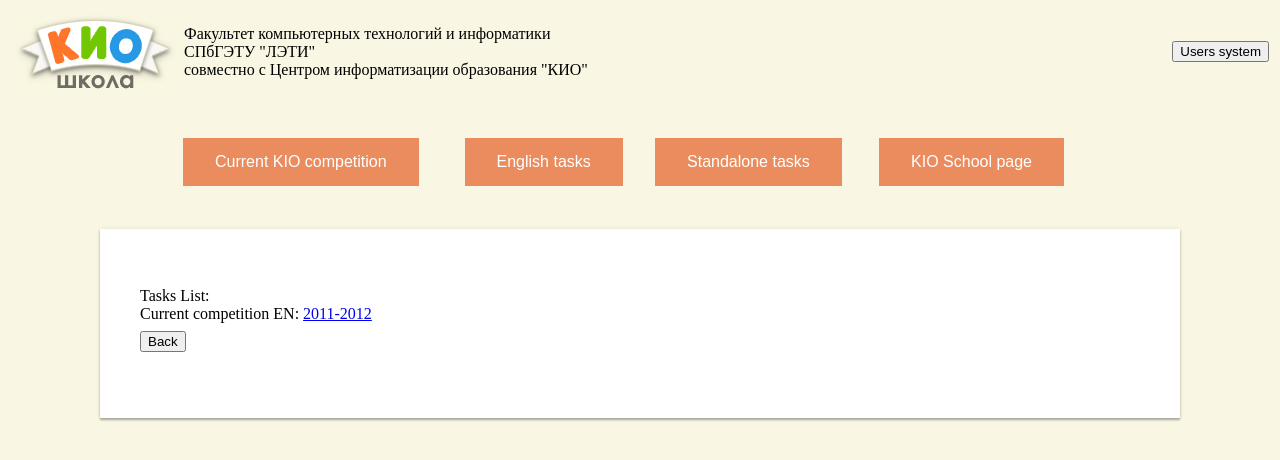
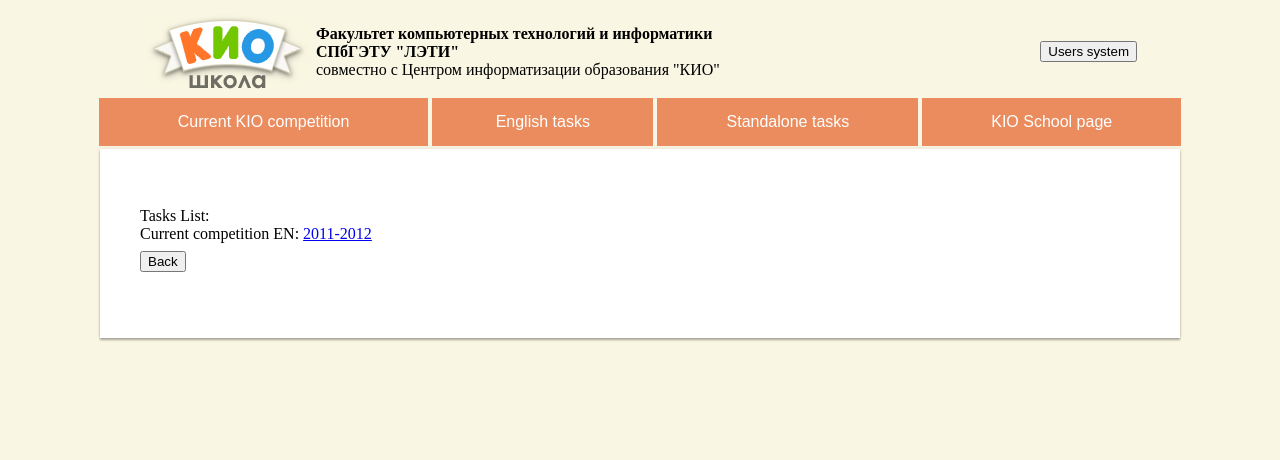
Before and after one commit to bahioganns/flaskProject1, a Flask app: page /english_page in a window 1280 px wide. Shown: the top 460 px of the page. Run offline with Flask 2, Linux system fonts and the light colour scheme.

Commit message:
logo design, table design, button interactions

```diff
--- a/templates/base.html
+++ b/templates/base.html
@@ -16,8 +16,10 @@
     color: #000000;
     }
 
-    #menu_button{
-        background-color: #eb8c5f; /* Green */
+    .menu_button{
+
+        background-color: #eb8c5f;
+        width: 100%;
         border: none;
         color: white;
         padding: 15px 32px;
@@ -27,6 +29,13 @@
         font-size: 16px;
     }
 
+    .menu_button:hover{
+        background-color: #ea5211;
+    }
+
+    .eltech{
+        font-weight: 600;
+    }
 
    #content_wrapper, #page_wrapper{
     background-color: #FFFFFF;
@@ -40,9 +49,9 @@
     }
 
    #main_menu{
-    width: 1000px;
+    width: 1088px;
 	margin: 0 auto;
-	padding:40px;
+	padding:0px;
    }
 
    </style>
@@ -55,7 +64,7 @@
   </head>
   <body style="background-color:#f9f6e3;">
   <div id="header">
-      <table width="100%">
+      <table width="1000" align="center">
         <tbody><tr>
           <td align="left" width="169">
             <a href="index"><img alt="Logo" src="/static/KIO_SCHOOL/design_sources/logo.png"></a>
@@ -75,15 +84,13 @@
 
 
     <table id="main_menu"
-           align="center"
-
-            >
+           align="center">
 
           <tbody><tr>
-              <td><input type="button" id="menu_button" value="Current KIO competition" onclick="location.href='current_competition'"/></td>
-              <td><input type="button" id="menu_button" value="English tasks" onclick="location.href='english_page'"/></td>
-              <td><input type="button" id="menu_button" value="Standalone tasks" onclick="location.href='standalone_ru_tasks'"/></td>
-              <td><input type="button" id="menu_button" value="KIO School page" onclick="location.href='kio_school_files'"/></td>
+              <td><input type="button" class="menu_button" value="Current KIO competition" onclick="location.href='current_competition'"/></td>
+              <td><input type="button" class="menu_button" value="English tasks" onclick="location.href='english_page'"/></td>
+              <td><input type="button" class="menu_button" value="Standalone tasks" onclick="location.href='standalone_ru_tasks'"/></td>
+              <td><input type="button" class="menu_button" value="KIO School page" onclick="location.href='kio_school_files'"/></td>
           </tr>
           </tbody>
     </table>
```
Lines whose indentation alone changed are shown as unchanged.
